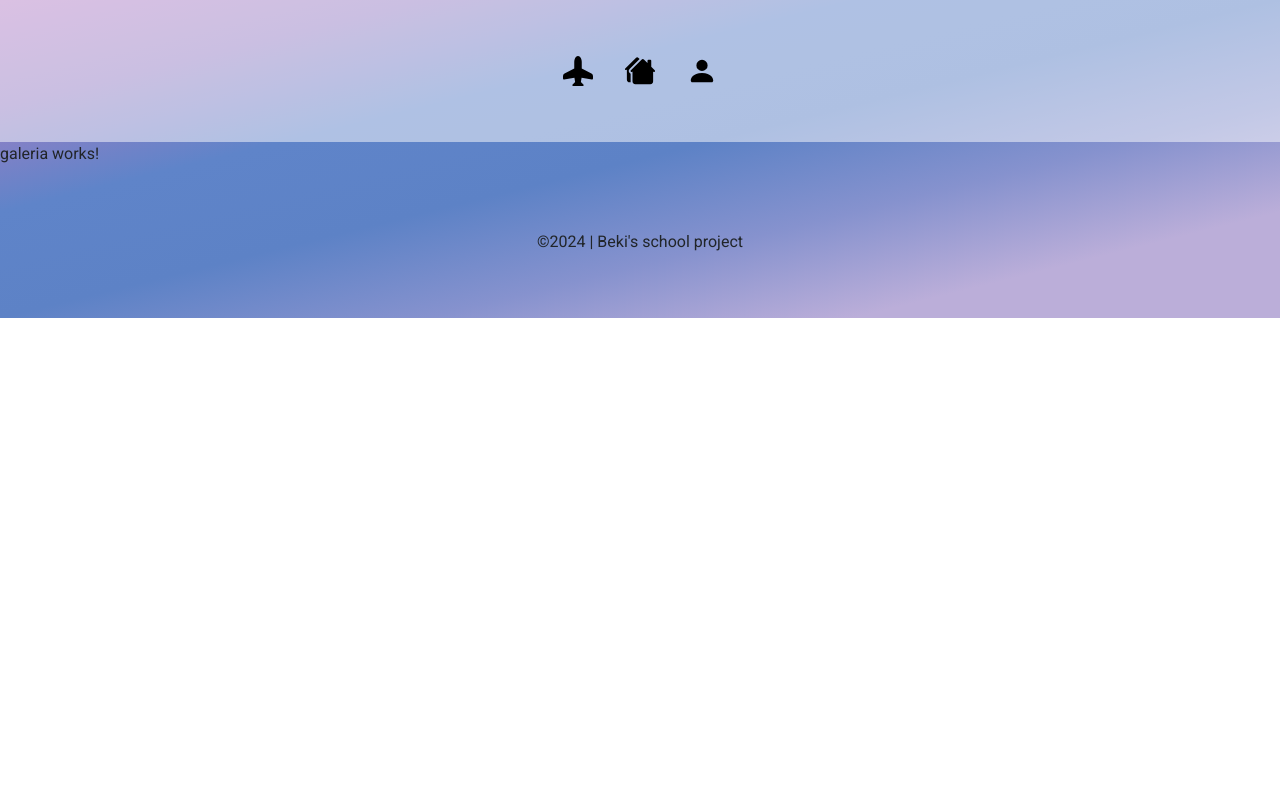
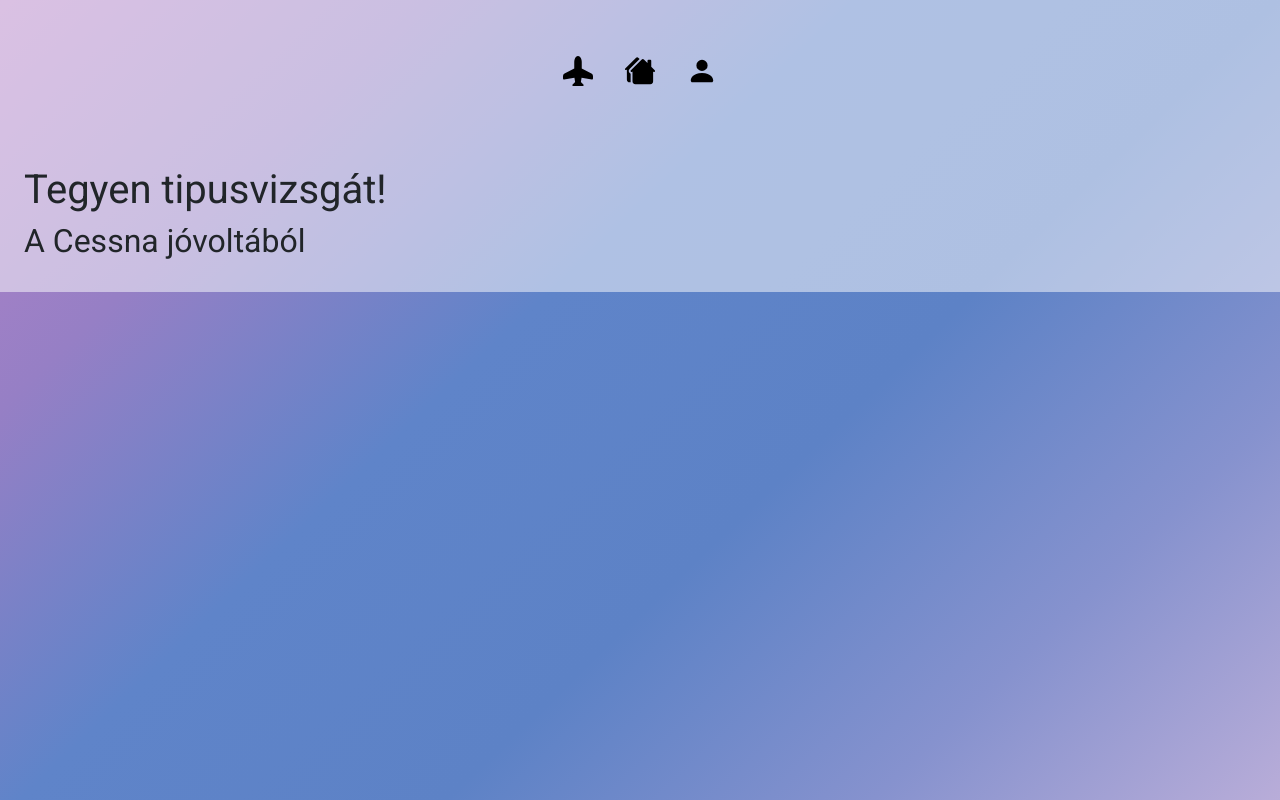
Before and after one commit to KisgyuriBeni/RepuloSuli, an Angular app: page /galeria in a window 1280 px wide. Shown: the top 800 px of the page. Built offline with nearby package versions, Linux system fonts and the light colour scheme.

Commit message:
Fejlécek készek

```diff
--- a/src/app/app.component.css
+++ b/src/app/app.component.css
@@ -1,4 +1,5 @@
 @import url('https://fonts.googleapis.com/css2?family=Roboto:wght@400;700&display=swap');
+
 html{
     font-family: "Roboto", sans-serif;
     font-weight: 400, 700;
--- a/src/app/parts/galeria/galeria.component.css
+++ b/src/app/parts/galeria/galeria.component.css
@@ -0,0 +1,6 @@
+.container{
+    min-height: 100vh;
+}
+.header{
+    background-color: rgb(255,255,255,0.5);
+}
--- a/src/app/parts/galeria/galeria.component.html
+++ b/src/app/parts/galeria/galeria.component.html
@@ -1 +1,11 @@
-<p>galeria works!</p>
+<div class="header p-4">
+   <h1>
+        Tegyen tipusvizsgát!
+   </h1>
+    <h2>
+        A Cessna jóvoltából
+    </h2>
+</div>
+<div class="container">
+
+</div>
--- a/src/app/parts/jelentk/jelentk.component.css
+++ b/src/app/parts/jelentk/jelentk.component.css
@@ -1,4 +1,6 @@
 .container{
-    padding: 20px;
     min-height: 100vh;
 }
+.header{
+    background-color: rgb(255, 255, 255,0.5);
+}
--- a/src/app/parts/jelentk/jelentk.component.html
+++ b/src/app/parts/jelentk/jelentk.component.html
@@ -1,3 +1,8 @@
+<div class="header p-4">
+<h1>
+    Adja le jelentkezését még ma!
+</h1>
+</div>
 <div class="container">
 
 </div>
--- a/src/app/parts/nav/nav.component.html
+++ b/src/app/parts/nav/nav.component.html
@@ -8,6 +8,7 @@
       <ul class="dropdown-menu">
         <li><a class="dropdown-item" routerLink="/tajekoztato" >Tájékoztató</a></li>
         <li><a class="dropdown-item" routerLink="/jelentkezes" >Jelentkezések</a></li>
+        <li><a class="dropdown-item" routerLink="/galeria" >Tipusvizsgák</a></li>
       </ul>
     </li>
     <li class="nav-item">
--- a/src/app/parts/profil/profil.component.css
+++ b/src/app/parts/profil/profil.component.css
@@ -2,3 +2,6 @@
     border-radius: 10px ;
     border:none;
 }
+.container{
+    min-height: 100vh;
+}
--- a/src/app/parts/tajekoztato/tajekoztato.component.css
+++ b/src/app/parts/tajekoztato/tajekoztato.component.css
@@ -0,0 +1,6 @@
+.container{
+    min-height: 100vh;
+}
+.header{
+    background-color: rgb(255, 255, 255, 0.5);
+}
--- a/src/app/parts/tajekoztato/tajekoztato.component.html
+++ b/src/app/parts/tajekoztato/tajekoztato.component.html
@@ -1 +1,11 @@
-<p>tajekoztato works!</p>
+<div class="header p-4">
+    <h1>
+        Általános tájékoztató
+    </h1>
+    <h2>
+        Pár fontos információ mielőtt belefogsz!
+    </h2>
+</div>
+<div class="container">
+
+</div>
```
